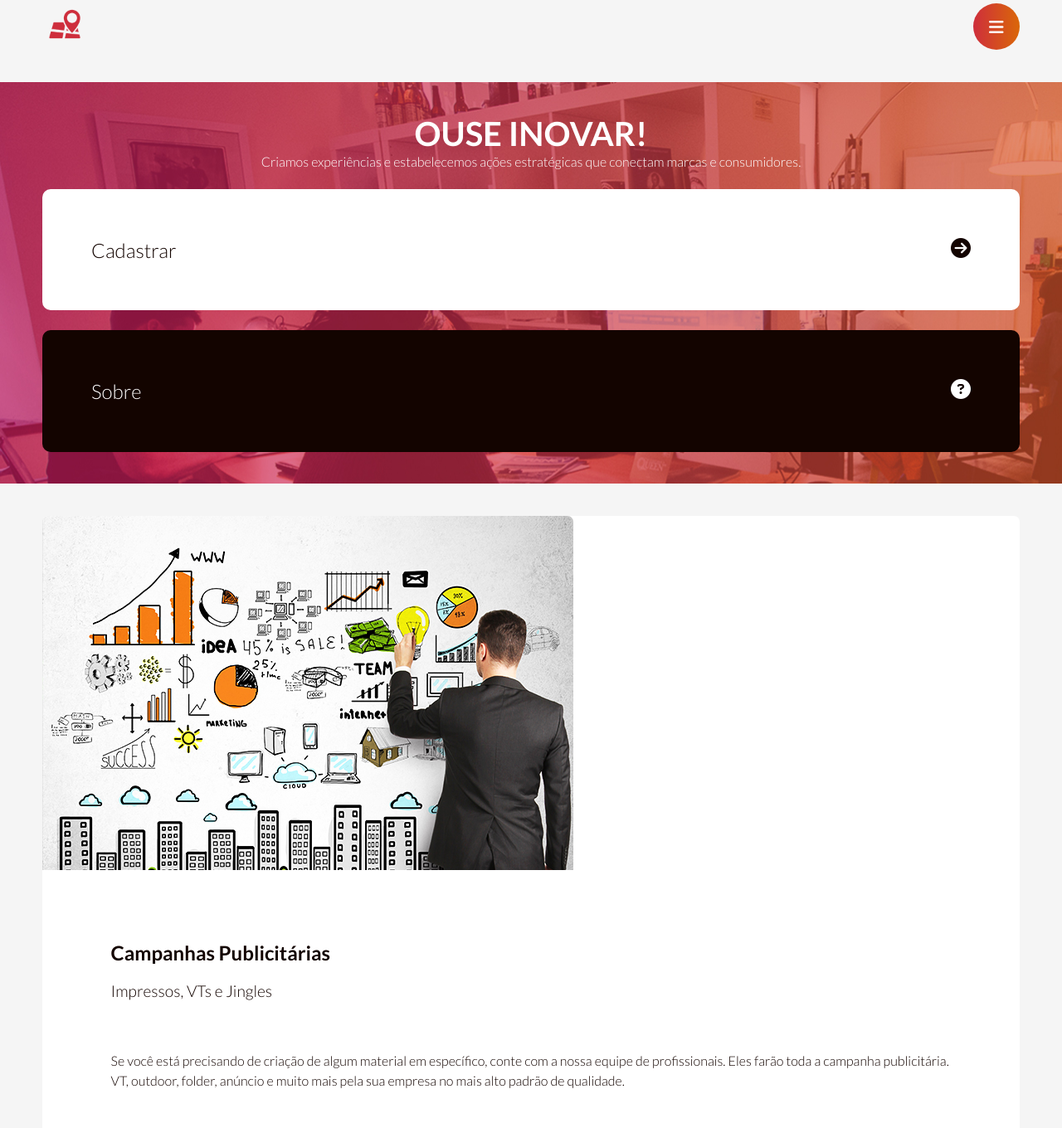
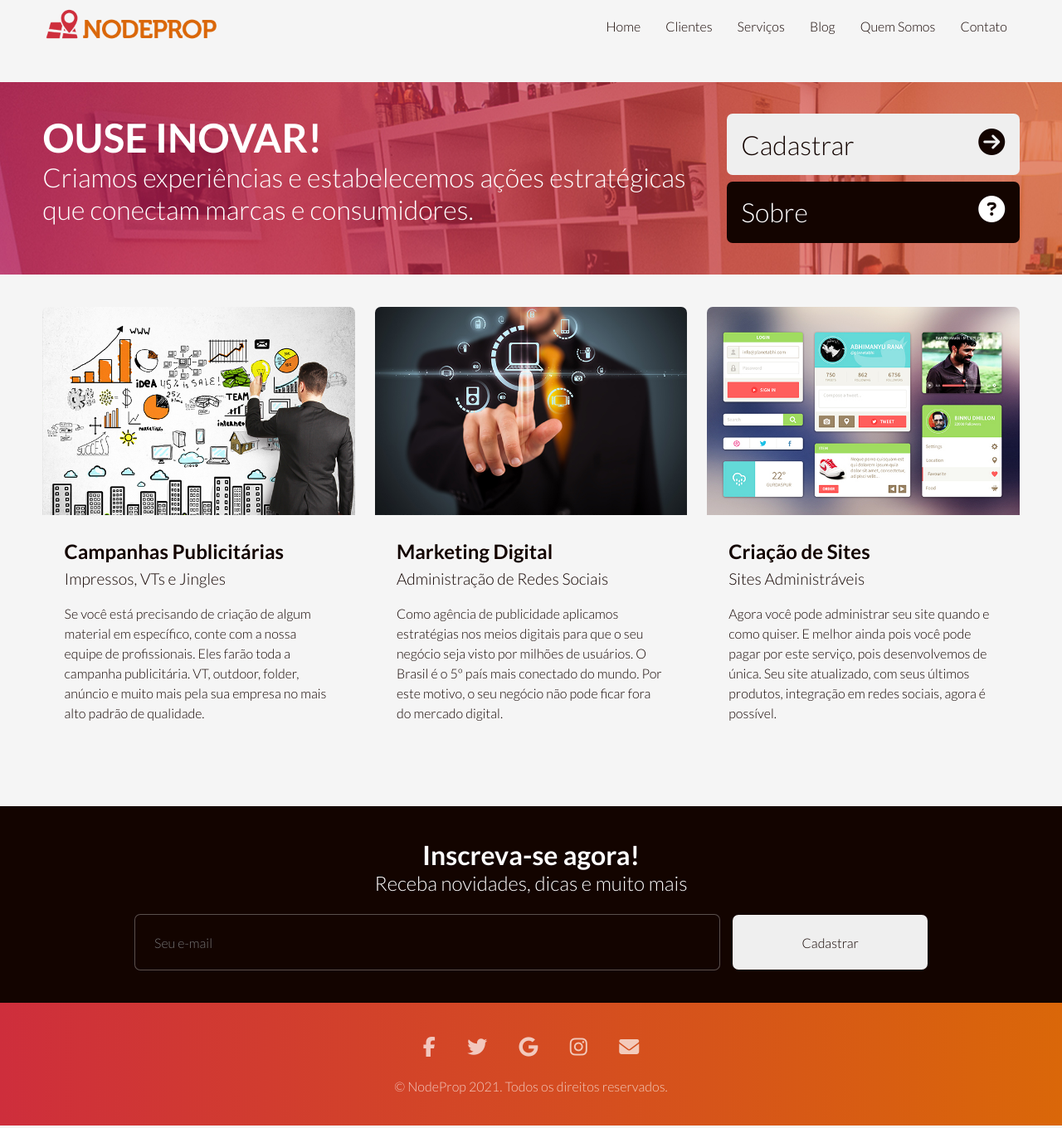
Before and after one commit to MD-Santos/Design-Responsivo, a plain HTML site: page index.html in a window 1280 px wide. Shown: the part 34-1394 px from the top of the page at 83% size. Drawn offline with nearby package versions, Linux system fonts and the light colour scheme.

Commit message:
Commit Final
Commit Final do projeto do site responsivo.

```diff
--- a/css/estilo.css
+++ b/css/estilo.css
@@ -5,13 +5,33 @@ a{text-decoration: none;}
 ul{list-style: none;}
 img{max-width: 100%;}
 
-/*===== CABEÇALHO =====*/
-.cabecalho{
-    width: 100%;
-    float: left;
-    padding: 3% 4%;
+/*===== CONTAINER =====*/
+.container{
+width: 100%;
+float: left;
+padding: 3% 4%;
+text-align: center;
 }
 
+/*===== BG COLORS =====*/
+.bg-gradient{
+    background: linear-gradient(to right, #CE2E3C, #DA6709);
+}
+
+.bg-black{
+    background-color: #130400;
+}
+
+.btn-white{
+    background-color: #FFF;
+}
+
+/*===== HELPERS =====*/
+.radius{
+    border-radius: 7px;
+}
+
+/*===== CABEÇALHO =====*/
 .logo{
     width: 56px;
     height: 56px;
@@ -28,7 +48,6 @@ img{max-width: 100%;}
     color: #FFF;
     border-radius: 56px;
     cursor: pointer;
-    background: linear-gradient(to right, #CE2E3C, #DA6709);
 }
 
 /*===== MENU =====*/
@@ -72,10 +91,6 @@ img{max-width: 100%;}
 
 /*===== BANNER =====*/
 .banner{
-    width: 100%;
-    float: left;
-    text-align: center;
-    padding: 3% 4%;
     background: url(/img/bg.jpg) no-repeat fixed;
 }
 
@@ -103,41 +118,27 @@ img{max-width: 100%;}
     float: right;
 }
 
-.btn-cadastrar{
+.btn{
     width: 100%;
     font-size: 1.5em;
     text-align: left;
     cursor: pointer;
     padding: 5%;
-    border-radius: 10px;
-    background-color: #FFF;
+}
+
+.btn-cadastrar{
     color: #130400;
 }
 
 .btn-sobre{
-    width: 100%;
-    font-size: 1.5em;
-    text-align: left;
-    cursor: pointer;
-    padding: 5%;
-    border-radius: 10px;
-    background-color: #130400;
     color: #FFF;
     margin-top: 2%;
 }
 
 /*===== SERVIÇOS =====*/
-.servicos{
-    width: 100%;
-    float: left;
-    padding: 3% 4%;
-}
-
 .servico{
     width: 100%;
-    background-color: #FFF;
     text-align: left;
-    border-radius: 7px;
     margin-bottom: 3%;
 }
 
@@ -168,14 +169,6 @@ img{max-width: 100%;}
 }
 
 /*===== NEWSLETTER =====*/
-.newsletter{
-    width: 100%;
-    float: left;
-    text-align: center;
-    padding: 3% 4%;
-    background-color: #130400;
-}
-
 .newsletter h2{
     font-size: 1.5em;
     color: #FFF;
@@ -192,19 +185,15 @@ img{max-width: 100%;}
 
 .newsletter input{
     width: 100%;
-    background-color: #130400;
     color: #FFF;
     padding: 5%;
     border: 1px solid rgba(255, 255, 255, 0.3);
-    border-radius: 5px;
 }
 
 .newsletter button{
     width: 100%;
-    background-color: #FFF;
     color: #130400;
     padding: 5%;
-    border-radius: 5px;
     cursor: pointer;
     margin-top: 2%;
 }
@@ -213,3 +202,159 @@ img{max-width: 100%;}
     color: #4b413e;
     text-decoration: underline;
 }
+
+/*===== FOOTER =====*/
+.social-icons a{
+    font-size: 1.5em;
+    color: rgba(255, 255, 255, 0.7);
+    margin-right: 3%;
+}
+
+.social-icons a:last-child{
+    margin-right: 0;
+}
+
+.social-icons a:hover{
+    color: rgb(255, 255, 255);
+}
+
+.copyright{
+    margin-top: 2%;
+    color: rgba(255, 255, 255, 0.7);
+}
+
+/* MEDIA TYPES
+SCREEN
+Para monitores ou dispositivos com telas coloridas e resoluçãoa adequada.
+PRINT
+Para impressoras. Muito usado para dar uma versão de impressão do site.
+*/
+
+/*===== MOBILE FIRST =====*/
+/*===== SMALL DEVICES - SMARTPHONES =====*/
+@media screen and (min-width: 480px){
+    .logo{
+        width: 214px;
+        background: url(/img/logo.png) center center/214px no-repeat;
+    }
+    .btn{
+        font-size: 2em;
+    }
+}
+
+/*===== SMALL DEVICES - TABLETS =====*/
+@media screen and (min-width: 768px){
+    .servico{
+        width: 49%;
+        float: left;
+        margin-right: 2%;
+    }
+
+    .servico:nth-child(2){
+        margin-right: 0;
+    }
+
+    .newsletter h2{
+        font-size: 2em;
+    }
+
+    .newsletter h3{
+        font-size: 1.5em;
+    }
+
+    .newsletter input{
+        width: 70%;
+        padding: 2%;
+        float: left;
+        margin-right: 1%;
+    }
+
+    .newsletter button{
+        width: 29%;
+        padding: 2%;
+        float: right;
+        margin-top: 0;
+    }
+}
+
+/*===== MEDIUM DEVICES - TABLETS & DESKTOPS =====*/
+@media screen and (min-width: 960px){
+    .title{
+        width: 70%;
+        float: left;
+        text-align: left;
+    }
+
+    .title h2{
+        font-size: 3em;
+    }
+
+    .title h3{
+        font-size: 2em;
+    }
+
+    .buttons{
+        width: 30%;
+        float: right;
+        margin-top: 0;
+    }
+
+    .servico{
+        width: 32%;
+    }
+
+    .servico:nth-child(2){
+        margin-right: 2%;
+    }
+
+    .servico:nth-child(3){
+        margin-right: 0;
+    }
+
+    .newsletter input{
+        width: 60%;
+        float: none;
+    }
+
+    .newsletter button{
+        width: 20%;
+        float: none;
+    }
+}
+
+/*===== large DEVICES - WIDE SCREENS =====*/
+@media screen and (min-width: 1280px){
+    .btn-menu{
+        display: none;
+    }
+
+    .btn-close{
+        display: none;
+    }
+
+    .menu{
+        width: auto;
+        height: 56px;
+        line-height: 56px;
+        float: right;
+        background-color: #F5F5F5;
+        display: block !important;
+        position: static;
+    }
+
+    .menu li{
+        padding: 0;
+        float: left;
+    }
+
+    .menu li a{
+        color: #130400;
+        font-size: 1em;
+        padding: 15px;
+    }
+
+    .menu li a:hover{
+        border: none;
+        color: #DA6709;
+    }
+}
--- a/index.html
+++ b/index.html
@@ -15,9 +15,9 @@
     <link rel="icon" href="/img/icon.png">
 </head>
 <body>
-    <header class="cabecalho">
+    <header class="cabecalho container">
         <a href="index.html"><h1 class="logo">NodeProp - Soluções Digitais</h1></a>
-        <button class="btn-menu"><i class="fa fa-bars fa-lg"></i></button>
+        <button class="btn-menu bg-gradient"><i class="fa fa-bars fa-lg"></i></button>
         <nav class="menu">
             <a class="btn-close"><i class="fa fa-times"></i></a>
             <ul>
@@ -31,19 +31,19 @@
         </nav>
     </header><!--Cabeçalho-->
 
-    <div class="banner">
+    <div class="banner container">
         <div class="title">
             <h2>OUSE INOVAR!</h2>
             <h3>Criamos experiências e estabelecemos ações estratégicas que conectam marcas e consumidores.</h3>
         </div><!--Title-->
         <div class="buttons">
-            <button class="btn-cadastrar">Cadastrar <i class="fa fa-arrow-circle-right"></i></button>
-            <button class="btn-sobre">Sobre <i class="fa fa-question-circle"></i></button>
+            <button class="btn btn-cadastrar bg-white radius">Cadastrar <i class="fa fa-arrow-circle-right"></i></button>
+            <button class="btn btn-sobre bg-black radius">Sobre <i class="fa fa-question-circle"></i></button>
         </div><!--Buttons-->
     </div><!--Banner-->
 
-    <main class="servicos">
-        <article class="servico">
+    <main class="servicos container">
+        <article class="servico bg-white radius">
             <a href="#"><img src="/img/criacoes.jpg" alt="Campanhas publicitárias"></a>
             <div class="inner">
                 <a href="#">Campanhas Publicitárias</a>
@@ -52,7 +52,7 @@
             </div>
         </article>
 
-        <article class="servico">
+        <article class="servico bg-white radius">
             <a href="#"><img src="/img/md.jpg" alt="Marketing Digital"></a>
             <div class="inner">
                 <a href="#">Marketing Digital</a>
@@ -61,7 +61,7 @@
             </div>
         </article>
 
-        <article class="servico">
+        <article class="servico bg-white radius">
             <a href="#"><img src="/img/cs.jpg" alt="Criação de Sites"></a>
             <div class="inner">
                 <a href="#">Criação de Sites</a>
@@ -71,14 +71,27 @@
         </article>
     </main><!--Serviços-->
 
-    <section class="newsletter">
+    <section class="newsletter container bg-black">
         <h2>Inscreva-se agora!</h2>
         <h3>Receba novidades, dicas e muito mais</h3>
         <form>
-            <input type="email" name="email" placeholder="Seu e-mail">
-            <button>Cadastrar</button>
+            <input class="bg-black radius" type="email" name="email" placeholder="Seu e-mail">
+            <button class="bg-white radius">Cadastrar</button>
         </form>
-    </section>
+    </section><!--Newsletter-->
+
+    <footer class="rodape container bg-gradient">
+        <div class="social-icons">
+            <a href="#"><i class="fa fa-facebook"></i></a>
+            <a href="#"><i class="fa fa-twitter"></i></a>
+            <a href="#"><i class="fa fa-google"></i></a>
+            <a href="#"><i class="fa fa-instagram"></i></a>
+            <a href="#"><i class="fa fa-envelope"></i></a>
+        </div>
+        <p class="copyright">
+            &copy; NodeProp 2021. Todos os direitos reservados.
+        </p>
+    </footer>
 
     <!--jQuery-->
     <script src="https://ajax.googleapis.com/ajax/libs/jquery/3.5.1/jquery.min.js"></script>
```
